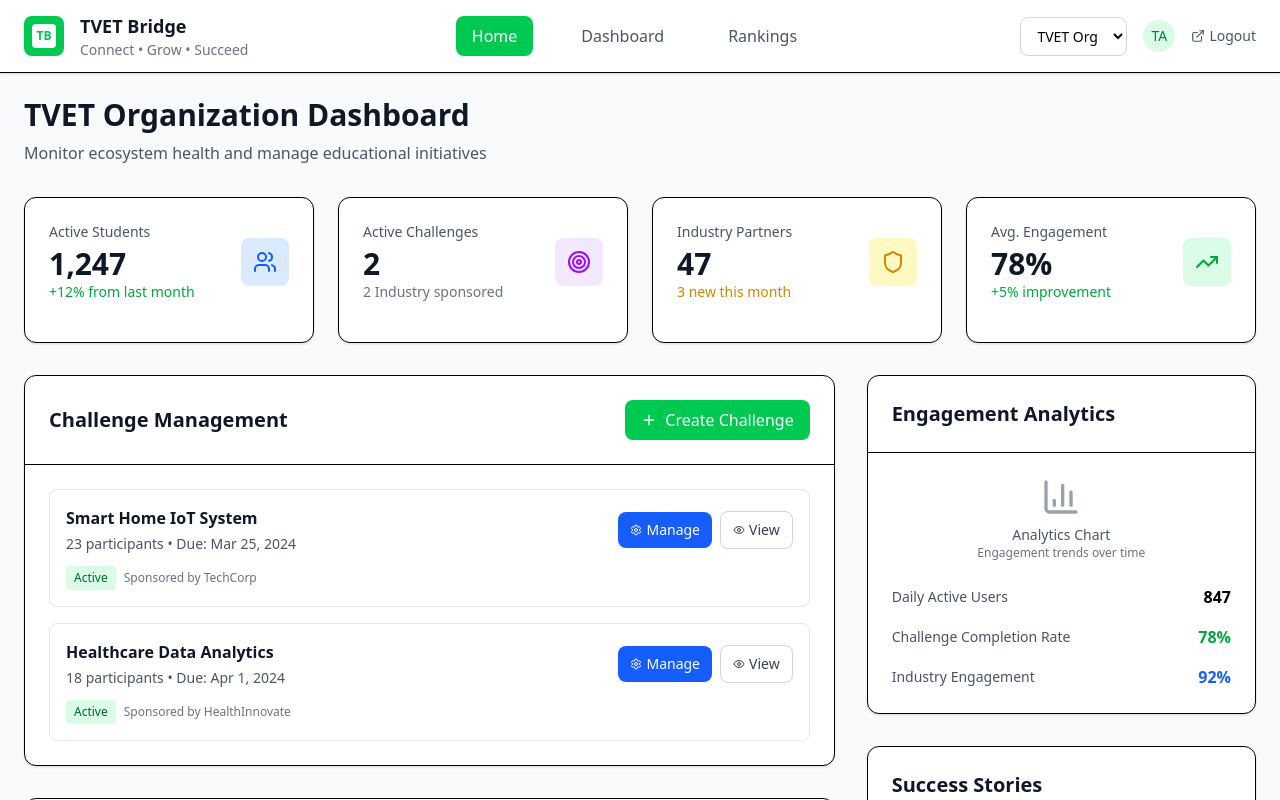
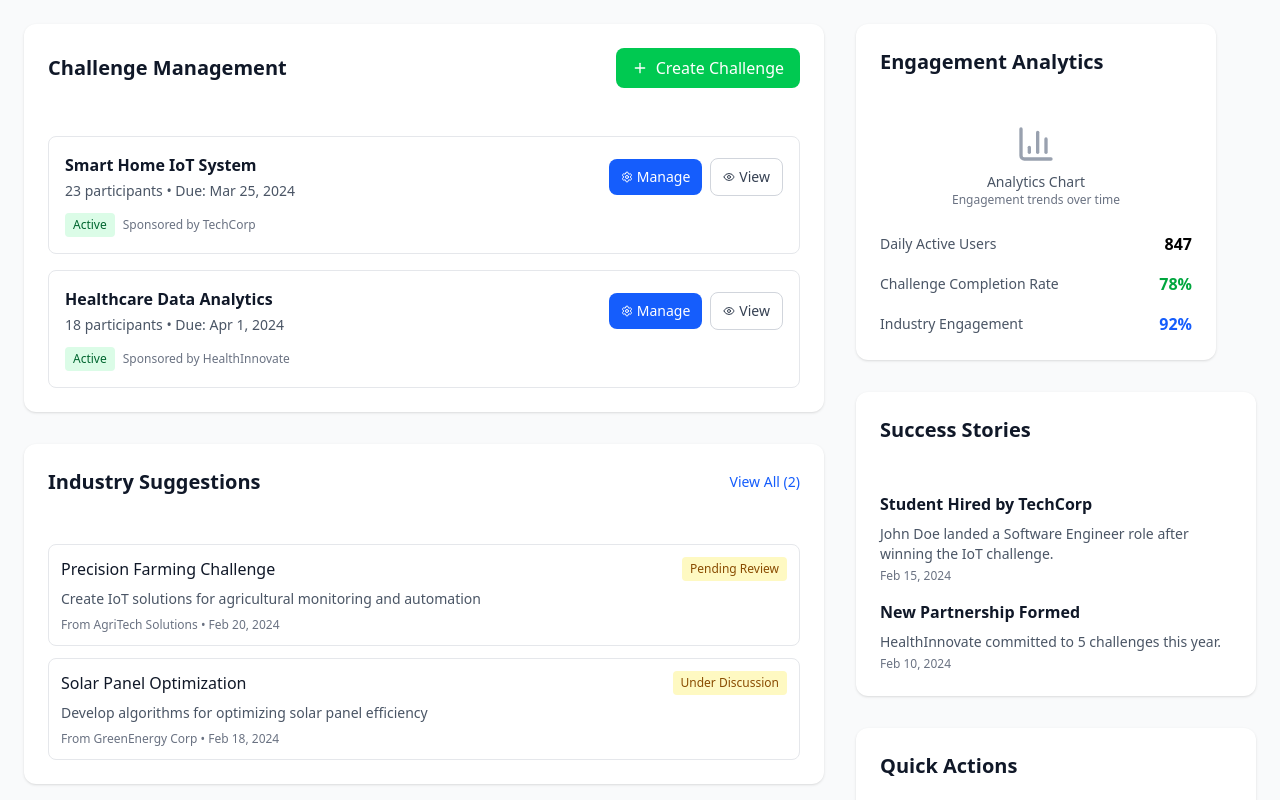
Before and after one commit to jabo-arnold-landry/TVET-Spot, a React (Vite) app: page / in a window 1280 px wide. Shown: the top 800 px of the page. Built offline with nearby package versions, Linux system fonts and the light colour scheme.

Commit message:
Add some changes

```diff
--- a/src/Components/Dashboard.jsx
+++ b/src/Components/Dashboard.jsx
@@ -127,8 +127,8 @@ export default function TVETDashboard() {
   };
 
   const ChallengeModal = ({ challenge, onClose }) => (
-    <div className="fixed inset-0 bg-black bg-opacity-50 flex items-center justify-center z-50 p-4">
-      <div className="bg-white rounded-xl p-4 sm:p-6 max-w-2xl w-full max-h-[90vh] overflow-y-auto">
+    <div className="fixed inset-0 bg-black/50  flex items-center justify-center z-50 p-4">
+      <div className="bg-white rounded-xl p-4 sm:p-6 max-w-2xl w-full max-h-[90vh] overflow-y-auto border">
         <div className="flex justify-between items-center mb-4">
           <h2 className="text-lg sm:text-xl font-bold text-gray-900">Challenge Details</h2>
           <button onClick={onClose} className="text-gray-500 hover:text-gray-700">
@@ -165,8 +165,8 @@ export default function TVETDashboard() {
             <h4 className="font-semibold mb-2 text-sm sm:text-base">Challenge Management</h4>
             <div className="space-y-2">
               <button className="w-full bg-blue-600 text-white p-2 rounded-lg text-sm sm:text-base">Edit Challenge Details</button>
-              <button className="w-full bg-yellow-500 text-white p-2 rounded-lg text-sm sm:text-base">Send Reminder to Participants</button>
-              <button className="w-full border border-red-300 text-red-600 p-2 rounded-lg text-sm sm:text-base">Archive Challenge</button>
+              <button className="w-full bg-black text-white p-2 rounded-lg text-sm sm:text-base">Send Reminder to Participants</button>
+              <button className="w-full border border-green-300 text-green-800 p-2 rounded-lg text-sm sm:text-base">Archive Challenge</button>
             </div>
           </div>
         </div>
@@ -176,130 +176,14 @@ export default function TVETDashboard() {
 
   return (
     <div className="min-h-screen bg-gray-50">
-      {/* Header */}
-      <header className="bg-white shadow-sm border-b">
-        <div className="flex flex-col lg:flex-row items-start lg:items-center justify-between px-4 sm:px-6 py-3 space-y-4 lg:space-y-0">
-          <div className="flex items-center space-x-4">
-            <div className="bg-green-500 p-2 rounded-lg">
-              <div className="w-6 h-6 bg-white rounded flex items-center justify-center">
-                <span className="text-green-500 text-xs font-bold">TB</span>
-              </div>
-            </div>
-            <div>
-              <h1 className="text-lg font-semibold text-gray-900">TVET Bridge</h1>
-              <p className="text-sm text-gray-500 hidden sm:block">Connect • Grow • Succeed</p>
-            </div>
-          </div>
-
-          <nav className="hidden md:flex space-x-8">
-            <a href="#" className="bg-green-500 text-white px-4 py-2 rounded-lg font-medium">
-              Home
-            </a>
-            <a href="#" className="text-gray-600 hover:text-gray-900 px-4 py-2">
-              Dashboard
-            </a>
-            <a href="#" className="text-gray-600 hover:text-gray-900 px-4 py-2">
-              Rankings
-            </a>
-          </nav>
-
-          <div className="flex items-center space-x-2 sm:space-x-4 w-full lg:w-auto justify-between lg:justify-end">
-            <select className="border border-gray-300 rounded-lg px-2 sm:px-3 py-2 text-xs sm:text-sm flex-1 lg:flex-none">
-              <option>TVET Org</option>
-            </select>
-            <div className="bg-green-100 text-green-700 w-8 h-8 rounded-full flex items-center justify-center font-medium text-sm">
-              TA
-            </div>
-            <button className="text-gray-600 hover:text-gray-900 text-xs sm:text-sm flex items-center space-x-1">
-              <ExternalLink size={14} />
-              <span className="hidden sm:inline">Logout</span>
-            </button>
-          </div>
-        </div>
-
-        {/* Mobile Navigation */}
-        <nav className="md:hidden border-t px-4 sm:px-6 py-3">
-          <div className="flex space-x-4 overflow-x-auto">
-            <a href="#" className="bg-green-500 text-white px-3 py-2 rounded-lg font-medium text-sm whitespace-nowrap">
-              Home
-            </a>
-            <a href="#" className="text-gray-600 hover:text-gray-900 px-3 py-2 text-sm whitespace-nowrap">
-              Dashboard
-            </a>
-            <a href="#" className="text-gray-600 hover:text-gray-900 px-3 py-2 text-sm whitespace-nowrap">
-              Rankings
-            </a>
-          </div>
-        </nav>
-      </header>
 
       <div className="p-4 sm:p-6">
-        {/* Page Title */}
-        <div className="mb-6 sm:mb-8">
-          <h1 className="text-2xl sm:text-3xl font-bold text-gray-900 mb-2">TVET Organization Dashboard</h1>
-          <p className="text-sm sm:text-base text-gray-600">Monitor ecosystem health and manage educational initiatives</p>
-        </div>
 
-        {/* Stats Cards */}
-        <div className="grid grid-cols-1 sm:grid-cols-2 lg:grid-cols-4 gap-4 sm:gap-6 mb-6 sm:mb-8">
-          <div className="bg-white rounded-xl p-6 shadow-sm border">
-            <div className="flex items-center justify-between mb-4">
-              <div>
-                <p className="text-sm text-gray-600 mb-1">Active Students</p>
-                <p className="text-3xl font-bold text-gray-900">1,247</p>
-                <p className="text-sm text-green-600">+12% from last month</p>
-              </div>
-              <div className="bg-blue-100 p-3 rounded-lg">
-                <Users className="text-blue-600" size={24} />
-              </div>
-            </div>
-          </div>
-
-          <div className="bg-white rounded-xl p-6 shadow-sm border">
-            <div className="flex items-center justify-between mb-4">
-              <div>
-                <p className="text-sm text-gray-600 mb-1">Active Challenges</p>
-                <p className="text-3xl font-bold text-gray-900">{challenges.length}</p>
-                <p className="text-sm text-gray-500">{challenges.length} Industry sponsored</p>
-              </div>
-              <div className="bg-purple-100 p-3 rounded-lg">
-                <Target className="text-purple-600" size={24} />
-              </div>
-            </div>
-          </div>
-
-          <div className="bg-white rounded-xl p-6 shadow-sm border">
-            <div className="flex items-center justify-between mb-4">
-              <div>
-                <p className="text-sm text-gray-600 mb-1">Industry Partners</p>
-                <p className="text-3xl font-bold text-gray-900">47</p>
-                <p className="text-sm text-yellow-600">3 new this month</p>
-              </div>
-              <div className="bg-yellow-100 p-3 rounded-lg">
-                <Shield className="text-yellow-600" size={24} />
-              </div>
-            </div>
-          </div>
-
-          <div className="bg-white rounded-xl p-6 shadow-sm border">
-            <div className="flex items-center justify-between mb-4">
-              <div>
-                <p className="text-sm text-gray-600 mb-1">Avg. Engagement</p>
-                <p className="text-3xl font-bold text-gray-900">78%</p>
-                <p className="text-sm text-green-600">+5% improvement</p>
-              </div>
-              <div className="bg-green-100 p-3 rounded-lg">
-                <TrendingUp className="text-green-600" size={24} />
-              </div>
-            </div>
-          </div>
-        </div>
-
-        <div className="grid grid-cols-1 xl:grid-cols-3 gap-6 sm:gap-8">
+        <div className="flex flex-start xl:grid-cols-3 gap-10 sm:gap-8">
           {/* Challenge Management */}
-          <div className="xl:col-span-2">
-            <div className="bg-white rounded-xl shadow-sm border">
-              <div className="p-4 sm:p-6 border-b">
+          <div className="xl:col-span-2 ">
+            <div className="bg-white rounded-xl shadow-sm border-gray lg:w-200 sm:w-100">
+              <div className="p-4 sm:p-6">
                 <div className="flex flex-col sm:flex-row items-start sm:items-center justify-between space-y-3 sm:space-y-0">
                   <h2 className="text-lg sm:text-xl font-semibold text-gray-900">Challenge Management</h2>
                   <button
@@ -347,8 +231,8 @@ export default function TVETDashboard() {
             </div>
 
             {/* Industry Suggestions */}
-            <div className="bg-white rounded-xl shadow-sm border mt-6 sm:mt-8">
-              <div className="p-4 sm:p-6 border-b">
+            <div className="bg-white rounded-xl shadow-sm border-gray mt-6 sm:mt-8">
+              <div className="p-4 sm:p-6 ">
                 <div className="flex flex-col sm:flex-row items-start sm:items-center justify-between space-y-2 sm:space-y-0">
                   <h2 className="text-lg sm:text-xl font-semibold text-gray-900">Industry Suggestions</h2>
                   <button
@@ -382,11 +266,9 @@ export default function TVETDashboard() {
             </div>
           </div>
 
-          {/* Right Sidebar */}
-          <div className="space-y-6 sm:space-y-8">
-            {/* Engagement Analytics */}
-            <div className="bg-white rounded-xl shadow-sm border">
-              <div className="p-4 sm:p-6 border-b">
+          <div className="space-y-6 sm:space-y-8 flex flex-col w-full lg:w-800 md:w-400 sm:w-200">
+            <div className="bg-white rounded-xl shadow-sm border-gray lg:w-90">
+              <div className="p-4 sm:p-6 ">
                 <h2 className="text-lg sm:text-xl font-semibold text-gray-900">Engagement Analytics</h2>
               </div>
               <div className="p-4 sm:p-6">
@@ -413,9 +295,9 @@ export default function TVETDashboard() {
               </div>
             </div>
 
-            {/* Success Stories */}
-            <div className="bg-white rounded-xl shadow-sm border">
-              <div className="p-4 sm:p-6 border-b">
+
+            <div className="bg-white rounded-xl shadow-sm border-gray">
+              <div className="p-4 sm:p-6 ">
                 <h2 className="text-lg sm:text-xl font-semibold text-gray-900">Success Stories</h2>
               </div>
               <div className="p-4 sm:p-6 space-y-4">
@@ -429,9 +311,9 @@ export default function TVETDashboard() {
               </div>
             </div>
 
-            {/* Quick Actions */}
-            <div className="bg-white rounded-xl shadow-sm border">
-              <div className="p-4 sm:p-6 border-b">
+
+            <div className="bg-white rounded-xl shadow-sm border-gray">
+              <div className="p-4 sm:p-6 ">
                 <h2 className="text-lg sm:text-xl font-semibold text-gray-900">Quick Actions</h2>
               </div>
               <div className="p-4 sm:p-6 space-y-3">
@@ -617,7 +499,7 @@ export default function TVETDashboard() {
 
       {/* Generate Report Modal */}
       {showReport && (
-        <div className="fixed inset-0 bg-black bg-opacity-50 flex items-center justify-center z-50 p-4">
+        <div className="fixed inset-0 bg-black/50 bg-opacity-50 flex items-center justify-center z-50 p-4">
           <div className="bg-white rounded-xl p-4 sm:p-6 max-w-2xl w-full max-h-[90vh] overflow-y-auto">
             <div className="flex justify-between items-center mb-4">
               <h2 className="text-lg sm:text-xl font-bold text-gray-900">Ecosystem Health Report</h2>
```
